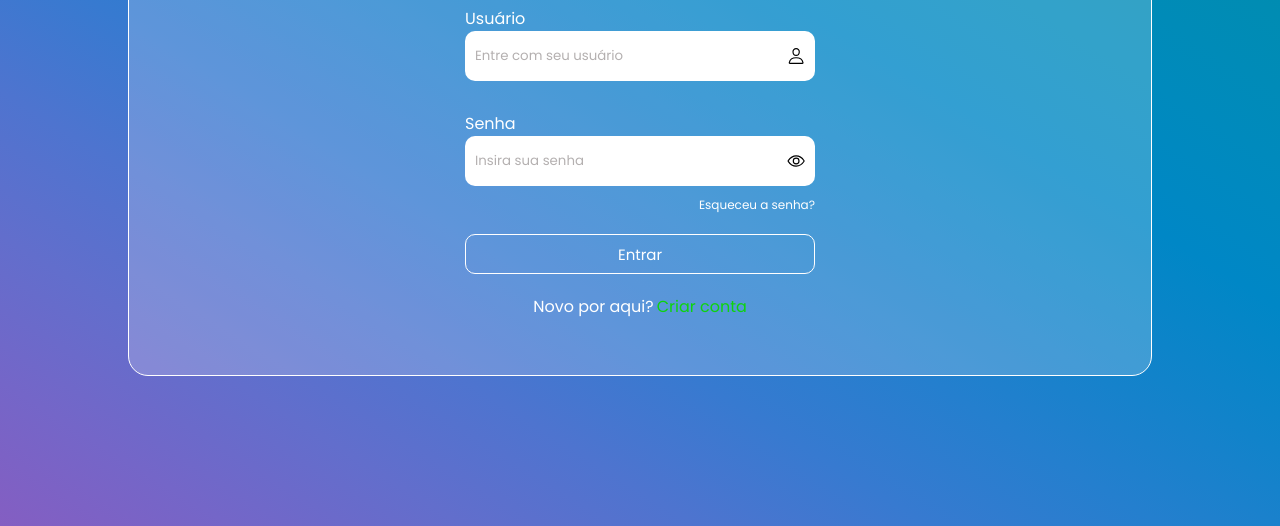
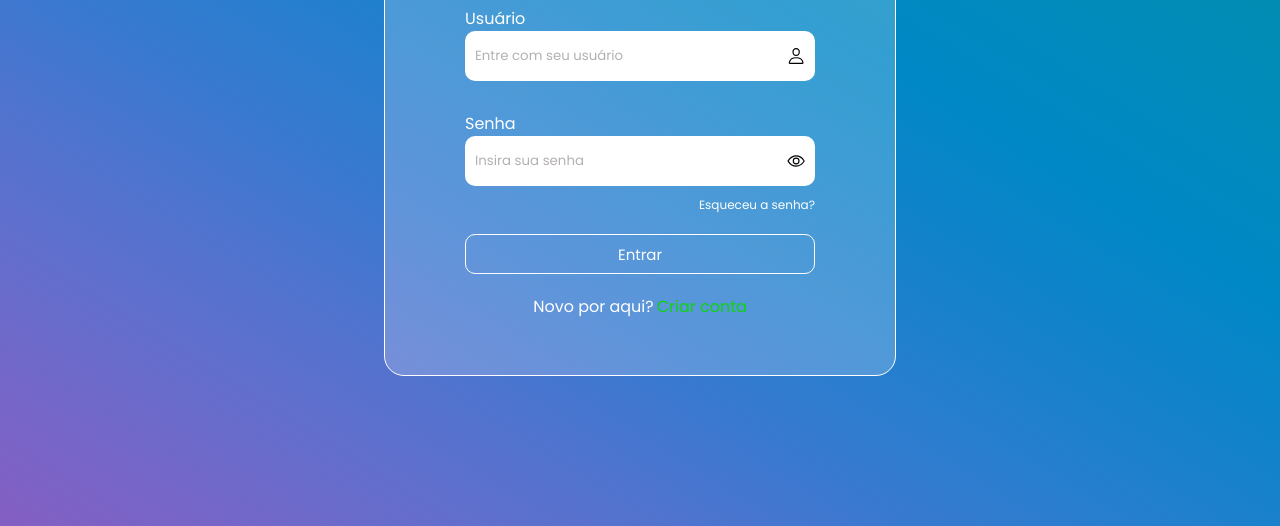
Before and after one commit to guihlima/loginScreen, a plain HTML site: page index.html in a window 1280 px wide. Shown: the part 274-800 px from the top of the page. Drawn offline with nearby package versions, Linux system fonts and the light colour scheme.

Commit message:
screen login responsivo

```diff
--- a/styles/index.css
+++ b/styles/index.css
@@ -28,7 +28,7 @@ body, html{
 
 
 .section__login{
-    width: 40%;
+    /* width: 40%; */
     height: 500px;
     display: flex;
     justify-content: center;
@@ -254,4 +254,8 @@ input::placeholder{
     .main{
         /* background-color: green; */
     }
+
+    .section__login{
+        width: 40%;
+    }
 }
```
